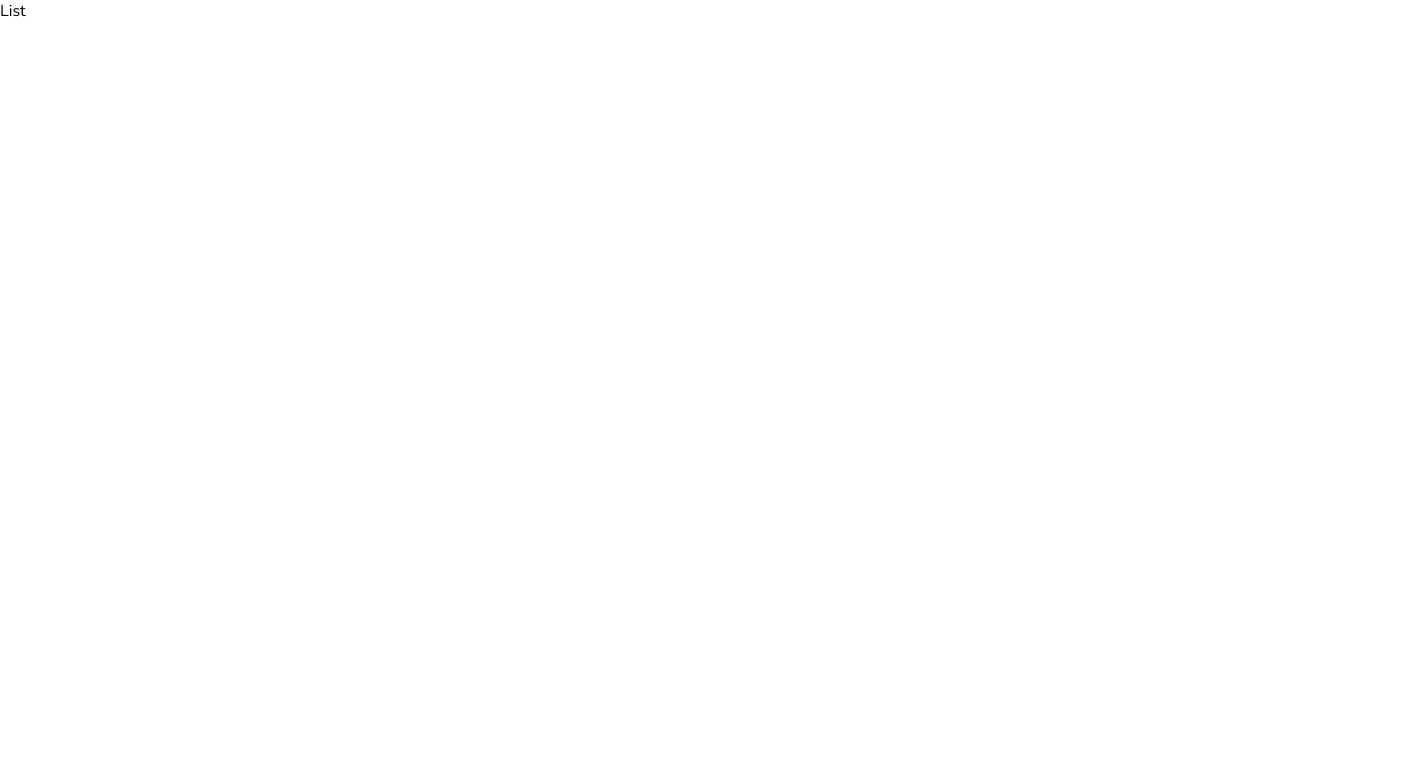
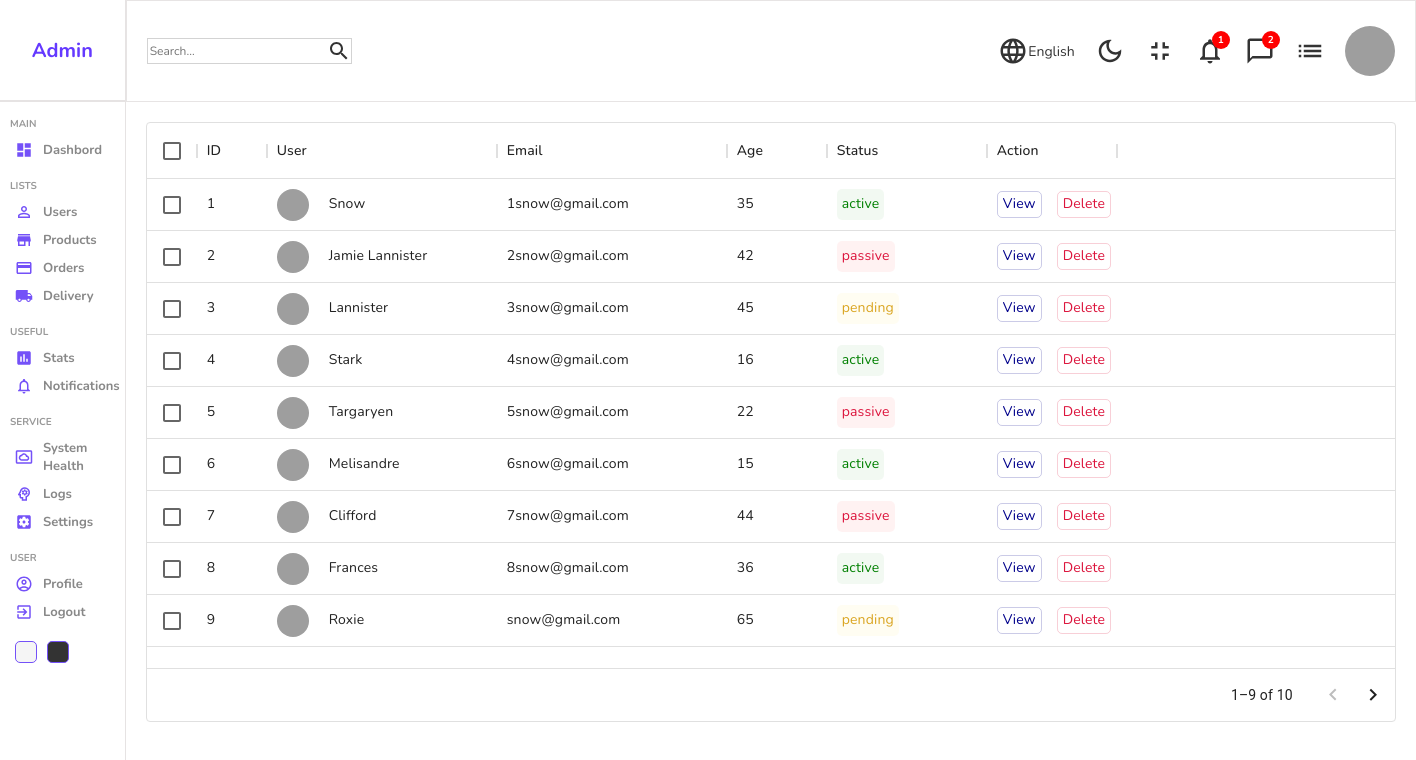
Before and after one commit to RamaneDev/bookingApp, a React (Create React App) app in the folder admin/: page /users in a window 1280 px wide. Shown: the top 760 px of the page, 1416 px wide, since content can reach past the window. Built offline with nearby package versions, Linux system fonts and the light colour scheme; grey boxes are pictures that could not be loaded.

Commit message:
using data-grid in list comp

```diff
--- a/admin/src/pages/list/List.jsx
+++ b/admin/src/pages/list/List.jsx
@@ -1,9 +1,19 @@
 import React from 'react'
 import './list.scss'
 
+import Navbar from '../../components/navbar/Navbar'
+import Sidebar from '../../components/sidebar/Sidebar'
+import Datatable from '../../components/datatable/Datatable'
+
 const List = () => {
   return (
-    <div>List</div>
+    <div className='list'>
+      <Sidebar/>
+      <div className="listContainer">
+        <Navbar/>
+        <Datatable />
+      </div>
+    </div>
   )
 }
 
--- a/admin/src/pages/list/list.scss
+++ b/admin/src/pages/list/list.scss
@@ -0,0 +1,8 @@
+.list{
+    display: flex;
+    width: 100%;
+    .listContainer{
+        flex: 6;
+    }
+
+}
```
